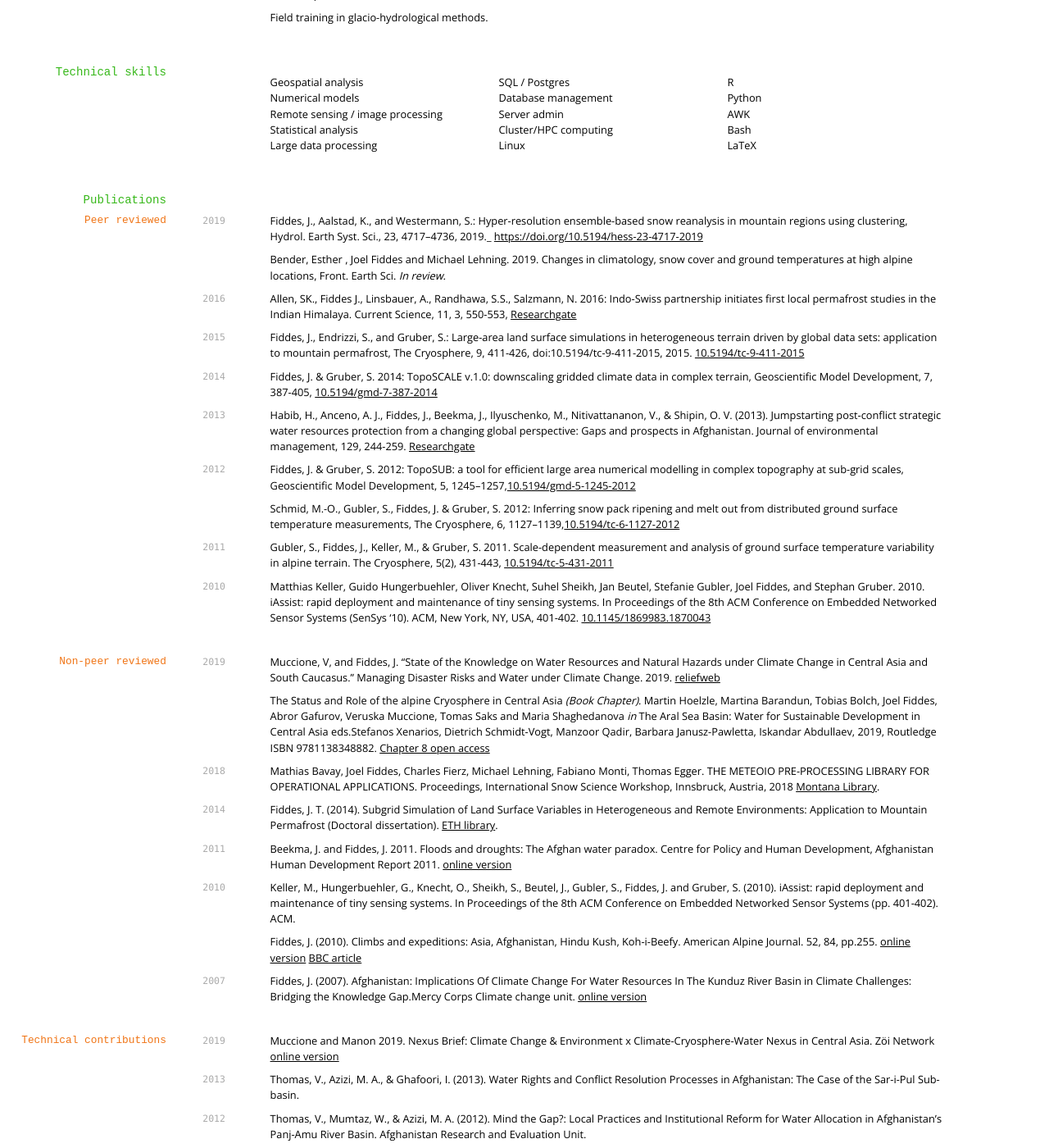
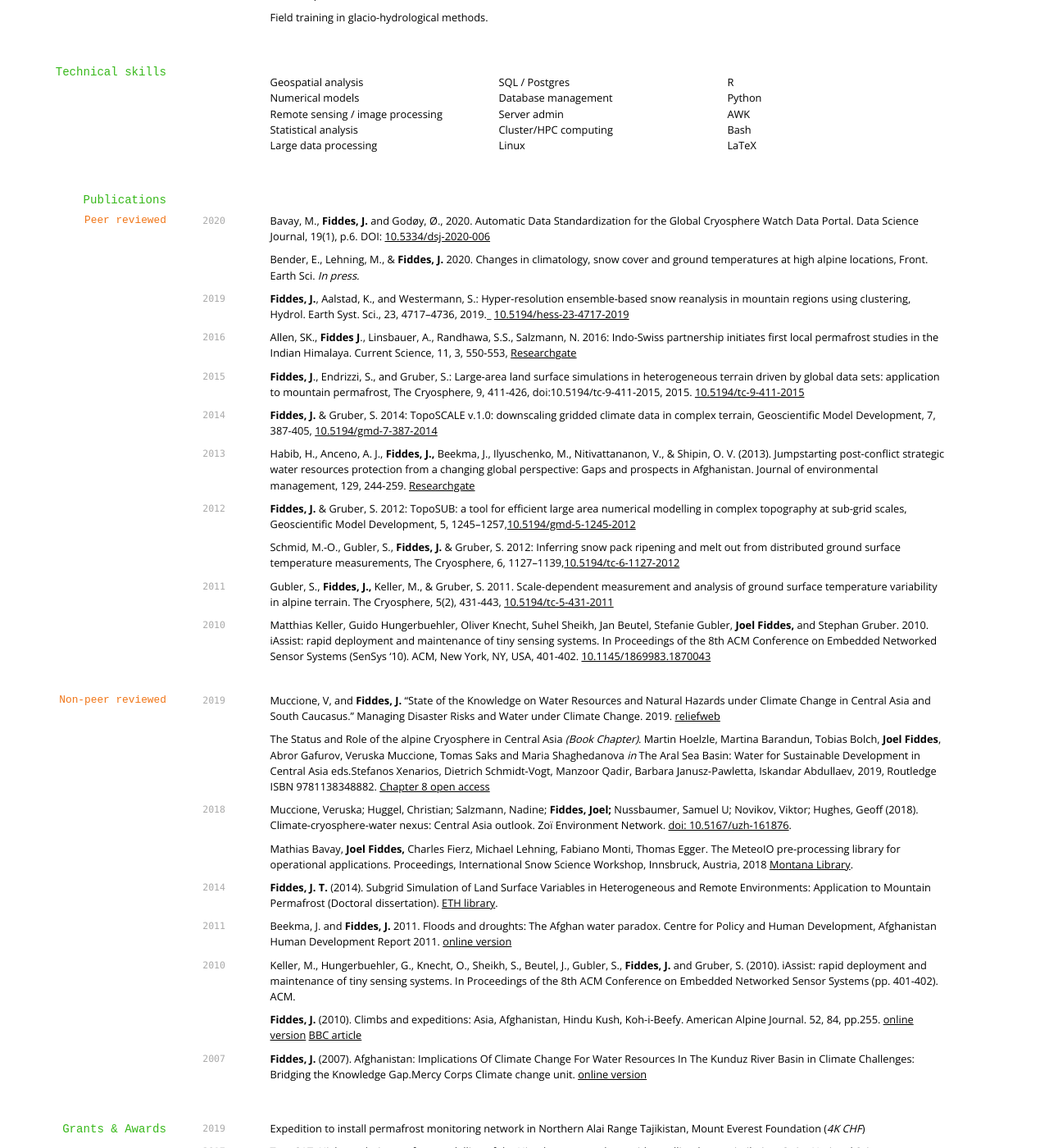
Before and after one commit to joelfiddes/cv-markdown, a Jekyll site: the page built from index.md, in a window 1280 px wide and 1400 px high, scrolled down 1713 px. Shown: the whole window at 82% size. Built offline with Jekyll 4.4.1, drawn with Linux system fonts in a browser that asks for light colours; nearby versions of some CDN libraries.

Commit message:
cv edits

```diff
--- a/index.md
+++ b/index.md
@@ -151,73 +151,64 @@ Field training in glacio-hydrological methods.
 ## Publications
 
 ### Peer reviewed
+`2020`
+Bavay, M., **Fiddes, J.** and Godøy, Ø., 2020. Automatic Data Standardization for the Global Cryosphere Watch Data Portal. Data Science Journal, 19(1), p.6. DOI: <a href="http://doi.org/10.5334/dsj-2020-006">10.5334/dsj-2020-006</a>
+
+Bender, E.,  Lehning, M., & **Fiddes, J.** 2020. Changes in climatology, snow cover and ground temperatures at high alpine locations, Front. Earth Sci. _In press._
+
 `2019`
-Fiddes, J., Aalstad, K., and Westermann, S.: Hyper-resolution ensemble-based snow reanalysis in mountain regions using clustering, Hydrol. Earth Syst. Sci., 23, 4717–4736, 2019._  <a href="https://doi.org/10.5194/hess-23-4717-2019">https://doi.org/10.5194/hess-23-4717-2019</a>
-
-Bender, Esther ,  Joel Fiddes and  Michael Lehning. 2019. Changes in climatology, snow cover and ground temperatures at high alpine locations, Front. Earth Sci. _In review._
+**Fiddes, J.**, Aalstad, K., and Westermann, S.: Hyper-resolution ensemble-based snow reanalysis in mountain regions using clustering, Hydrol. Earth Syst. Sci., 23, 4717–4736, 2019._  <a href="https://doi.org/10.5194/hess-23-4717-2019">10.5194/hess-23-4717-2019</a>
 
 `2016`
-Allen, SK., Fiddes J., Linsbauer, A., Randhawa, S.S., Salzmann, N. 2016: Indo-Swiss partnership initiates first local permafrost studies in the Indian Himalaya.
-Current Science, 11, 3, 550-553, <a href="https://www.researchgate.net/profile/Simon_Allen3/publication/305999744_Permafrost_studies_in_Kullu_district_Himachal_Pradesh/links/57a9b15708aef300152a09a4.pdf">Researchgate</a>
+Allen, SK., **Fiddes J**., Linsbauer, A., Randhawa, S.S., Salzmann, N. 2016: Indo-Swiss partnership initiates first local permafrost studies in the Indian Himalaya. Current Science, 11, 3, 550-553, <a href="https://www.researchgate.net/profile/Simon_Allen3/publication/305999744_Permafrost_studies_in_Kullu_district_Himachal_Pradesh/links/57a9b15708aef300152a09a4.pdf">Researchgate</a>
 
 `2015`
-Fiddes, J., Endrizzi, S., and Gruber, S.: Large-area land surface simulations in heterogeneous terrain driven by global data sets: application to mountain permafrost, The Cryosphere, 9, 411-426, doi:10.5194/tc-9-411-2015, 2015. <a href="http://dx.doi.org/10.5194/tc-9-411-2015">10.5194/tc-9-411-2015</a>
+**Fiddes, J**., Endrizzi, S., and Gruber, S.: Large-area land surface simulations in heterogeneous terrain driven by global data sets: application to mountain permafrost, The Cryosphere, 9, 411-426, doi:10.5194/tc-9-411-2015, 2015. <a href="http://dx.doi.org/10.5194/tc-9-411-2015">10.5194/tc-9-411-2015</a>
 
 `2014`
-Fiddes, J. &amp; Gruber, S. 2014: TopoSCALE v.1.0: downscaling gridded climate data in complex terrain, Geoscientific Model Development, 7, 387-405, <a href="http://dx.doi.org/10.5194/gmd-7-387-2014">10.5194/gmd-7-387-2014</a>
+**Fiddes, J.** &amp; Gruber, S. 2014: TopoSCALE v.1.0: downscaling gridded climate data in complex terrain, Geoscientific Model Development, 7, 387-405, <a href="http://dx.doi.org/10.5194/gmd-7-387-2014">10.5194/gmd-7-387-2014</a>
 
 `2013`
-Habib, H., Anceno, A. J., Fiddes, J., Beekma, J., Ilyuschenko, M., Nitivattananon, V., &amp; Shipin, O. V. (2013). Jumpstarting post-conflict strategic water resources protection from a changing global perspective: Gaps and prospects in Afghanistan. Journal of environmental management, 129, 244-259. <a href="https://www.researchgate.net/profile/A_Anceno/publication/256073610_Jumpstarting_post-conflict_strategic_water_resources_protection_from_a_changing_global_perspective_Gaps_and_prospects_in_Afghanistan/links/0deec524b70d843e0a000000.pdf">Researchgate</a>
+Habib, H., Anceno, A. J., **Fiddes, J.,** Beekma, J., Ilyuschenko, M., Nitivattananon, V., &amp; Shipin, O. V. (2013). Jumpstarting post-conflict strategic water resources protection from a changing global perspective: Gaps and prospects in Afghanistan. Journal of environmental management, 129, 244-259. <a href="https://www.researchgate.net/profile/A_Anceno/publication/256073610_Jumpstarting_post-conflict_strategic_water_resources_protection_from_a_changing_global_perspective_Gaps_and_prospects_in_Afghanistan/links/0deec524b70d843e0a000000.pdf">Researchgate</a>
 
 `2012`
-Fiddes, J. &amp; Gruber, S. 2012: TopoSUB: a tool for efficient large area numerical modelling in complex topography at sub-grid scales, Geoscientific Model Development, 5, 1245–1257,<a href="http://dx.doi.org/10.5194/gmd-5-1245-2012">10.5194/gmd-5-1245-2012</a>
+**Fiddes, J.** &amp; Gruber, S. 2012: TopoSUB: a tool for efficient large area numerical modelling in complex topography at sub-grid scales, Geoscientific Model Development, 5, 1245–1257,<a href="http://dx.doi.org/10.5194/gmd-5-1245-2012">10.5194/gmd-5-1245-2012</a>
 
-Schmid, M.-O., Gubler, S., Fiddes, J. & Gruber, S. 2012: Inferring snow pack ripening and melt out from distributed ground surface temperature measurements, The Cryosphere, 6, 1127–1139,<a href="http://dx.doi.org/10.5194/tc-6-1127-2012">10.5194/tc-6-1127-2012</a>
+Schmid, M.-O., Gubler, S., **Fiddes, J.** & Gruber, S. 2012: Inferring snow pack ripening and melt out from distributed ground surface temperature measurements, The Cryosphere, 6, 1127–1139,<a href="http://dx.doi.org/10.5194/tc-6-1127-2012">10.5194/tc-6-1127-2012</a>
 
 `2011`
-Gubler, S., Fiddes, J., Keller, M., & Gruber, S. 2011. Scale-dependent measurement and analysis of ground surface temperature variability in alpine terrain. The Cryosphere, 5(2), 431-443, <a href="http://dx.doi.org/10.5194/tc-5-431-2011">10.5194/tc-5-431-2011</a>
+Gubler, S., **Fiddes, J.,** Keller, M., & Gruber, S. 2011. Scale-dependent measurement and analysis of ground surface temperature variability in alpine terrain. The Cryosphere, 5(2), 431-443, <a href="http://dx.doi.org/10.5194/tc-5-431-2011">10.5194/tc-5-431-2011</a>
 
 `2010`
-Matthias Keller, Guido Hungerbuehler, Oliver Knecht, Suhel Sheikh, Jan Beutel, Stefanie Gubler, Joel Fiddes, and Stephan Gruber. 2010. iAssist: rapid deployment and maintenance of tiny sensing systems. In Proceedings of the 8th ACM Conference on Embedded Networked Sensor Systems (SenSys '10). ACM, New York, NY, USA, 401-402. <a href="http://dx.doi.org/10.1145/1869983.1870043">10.1145/1869983.1870043</a>
+Matthias Keller, Guido Hungerbuehler, Oliver Knecht, Suhel Sheikh, Jan Beutel, Stefanie Gubler, **Joel Fiddes,** and Stephan Gruber. 2010. iAssist: rapid deployment and maintenance of tiny sensing systems. In Proceedings of the 8th ACM Conference on Embedded Networked Sensor Systems (SenSys '10). ACM, New York, NY, USA, 401-402. <a href="http://dx.doi.org/10.1145/1869983.1870043">10.1145/1869983.1870043</a>
 
 
 ### Non-peer reviewed
 `2019`
-Muccione, V, and Fiddes, J. “State of the Knowledge on Water Resources and Natural Hazards under Climate Change in Central Asia and South Caucasus.” Managing Disaster Risks and Water under Climate Change. 2019.  <a href="https://reliefweb.int/report/world/managing-disaster-risks-and-water-under-climate-change-central-asia-and-caucasus">reliefweb</a>
+Muccione, V, and **Fiddes, J.** “State of the Knowledge on Water Resources and Natural Hazards under Climate Change in Central Asia and South Caucasus.” Managing Disaster Risks and Water under Climate Change. 2019.  <a href="https://reliefweb.int/report/world/managing-disaster-risks-and-water-under-climate-change-central-asia-and-caucasus">reliefweb</a>
 
-
-The Status and Role of the alpine Cryosphere in Central Asia _(Book Chapter)_. Martin Hoelzle, Martina Barandun, Tobias Bolch, Joel Fiddes, Abror Gafurov, Veruska Muccione, Tomas Saks and Maria Shaghedanova _in_ The Aral Sea Basin: Water for Sustainable Development in Central Asia eds.Stefanos Xenarios, Dietrich Schmidt-Vogt, Manzoor Qadir, Barbara Janusz-Pawletta, Iskandar Abdullaev, 2019, Routledge ISBN 9781138348882.
+The Status and Role of the alpine Cryosphere in Central Asia _(Book Chapter)_. Martin Hoelzle, Martina Barandun, Tobias Bolch, **Joel Fiddes**, Abror Gafurov, Veruska Muccione, Tomas Saks and Maria Shaghedanova _in_ The Aral Sea Basin: Water for Sustainable Development in Central Asia eds.Stefanos Xenarios, Dietrich Schmidt-Vogt, Manzoor Qadir, Barbara Janusz-Pawletta, Iskandar Abdullaev, 2019, Routledge ISBN 9781138348882.
 <a href="https://tandfbis.s3-us-west-2.amazonaws.com/rt-files/docs/Open+Access+Chapters/9781138348882_oachapter08.pdf">Chapter 8 open access</a>
 
 `2018`
-Mathias Bavay, Joel Fiddes, Charles Fierz, Michael Lehning, Fabiano Monti, Thomas Egger. THE METEOIO PRE-PROCESSING LIBRARY FOR OPERATIONAL APPLICATIONS. Proceedings, International Snow Science Workshop, Innsbruck, Austria, 2018
+Muccione, Veruska; Huggel, Christian; Salzmann, Nadine; **Fiddes, Joel;** Nussbaumer, Samuel U; Novikov, Viktor; Hughes, Geoff (2018). Climate-cryosphere-water nexus: Central Asia outlook.  Zoï Environment Network. <a href= "https://doi.org/10.5167/uzh-161876">doi: 10.5167/uzh-161876</a>.
+
+Mathias Bavay, **Joel Fiddes,** Charles Fierz, Michael Lehning, Fabiano Monti, Thomas Egger. The MeteoIO pre-processing library for operational applications. Proceedings, International Snow Science Workshop, Innsbruck, Austria, 2018
 <a href="http://arc.lib.montana.edu/snow-science/objects/ISSW2018_O08.2.pdf">Montana Library</a>.
 
 `2014`
-Fiddes, J. T. (2014). Subgrid Simulation of Land Surface Variables in Heterogeneous and Remote Environments: Application to Mountain Permafrost (Doctoral dissertation). <a href="http://www.library.ethz.ch/primo_library/libweb/action/display.do?tabs=detailsTab&ct=display&fn=search&doc=ebi01_prod010407703&indx=7&recIds=ebi01_prod010407703&recIdxs=6&elementId=6&renderMode=poppedOut&displayMode=full&frbrVersion=2&vid=DADS&&tab=default_tab&dscnt=0&vl(freeText0)=fiddes&dstmp=1487752542274">ETH library</a>.
+**Fiddes, J. T.** (2014). Subgrid Simulation of Land Surface Variables in Heterogeneous and Remote Environments: Application to Mountain Permafrost (Doctoral dissertation). <a href="http://www.library.ethz.ch/primo_library/libweb/action/display.do?tabs=detailsTab&ct=display&fn=search&doc=ebi01_prod010407703&indx=7&recIds=ebi01_prod010407703&recIdxs=6&elementId=6&renderMode=poppedOut&displayMode=full&frbrVersion=2&vid=DADS&&tab=default_tab&dscnt=0&vl(freeText0)=fiddes&dstmp=1487752542274">ETH library</a>.
 
 `2011`
-Beekma, J. and Fiddes, J. 2011. Floods and droughts: The Afghan water paradox. Centre for Policy and Human Development, Afghanistan Human Development Report 2011. <a href="https://www.researchgate.net/profile/Jelle_Beekma/publication/263506848_Flood_and_drought_-_The_Afghan_water_paradox/links/0deec53b23ced1d13f000000.pdf">online version</a>
+Beekma, J. and **Fiddes, J.** 2011. Floods and droughts: The Afghan water paradox. Centre for Policy and Human Development, Afghanistan Human Development Report 2011. <a href="https://www.researchgate.net/profile/Jelle_Beekma/publication/263506848_Flood_and_drought_-_The_Afghan_water_paradox/links/0deec53b23ced1d13f000000.pdf">online version</a>
 
 `2010`
-Keller, M., Hungerbuehler, G., Knecht, O., Sheikh, S., Beutel, J., Gubler, S., Fiddes, J. and Gruber, S. (2010). iAssist: rapid deployment and maintenance of tiny sensing systems. In Proceedings of the 8th ACM Conference on Embedded Networked Sensor Systems (pp. 401-402). ACM.
+Keller, M., Hungerbuehler, G., Knecht, O., Sheikh, S., Beutel, J., Gubler, S., **Fiddes, J.** and Gruber, S. (2010). iAssist: rapid deployment and maintenance of tiny sensing systems. In Proceedings of the 8th ACM Conference on Embedded Networked Sensor Systems (pp. 401-402). ACM.
 
-Fiddes, J. (2010). Climbs and expeditions: Asia, Afghanistan, Hindu Kush, Koh-i-Beefy. American Alpine Journal. 52, 84, pp.255.  <a href="http://publications.americanalpineclub.org/articles/12201025500/Koh-i-Beefy-ca-5400m">online version</a> <a href="http://news.bbc.co.uk/2/hi/uk_news/scotland/8535351.stm">BBC article</a>
+**Fiddes, J.** (2010). Climbs and expeditions: Asia, Afghanistan, Hindu Kush, Koh-i-Beefy. American Alpine Journal. 52, 84, pp.255.  <a href="http://publications.americanalpineclub.org/articles/12201025500/Koh-i-Beefy-ca-5400m">online version</a> <a href="http://news.bbc.co.uk/2/hi/uk_news/scotland/8535351.stm">BBC article</a>
 
 `2007`
-Fiddes, J. (2007). Afghanistan: Implications Of Climate Change For Water Resources In The Kunduz River Basin in Climate Challenges: Bridging the Knowledge Gap.Mercy Corps Climate change unit. <a href="https://www.mercycorps.org/files/file1198714955.pdf">online version</a>
-
-
-### Technical contributions
-`2019`
-Muccione and Manon 2019. Nexus Brief: Climate Change & Environment x Climate-Cryosphere-Water Nexus in Central Asia. Zöi Network
-<a href="https://issuu.com/zoienvironment/docs/nexusbrief-cryosphere-eng">online version</a>
-
-`2013`
-Thomas, V., Azizi, M. A., & Ghafoori, I. (2013). Water Rights and Conflict Resolution Processes in Afghanistan: The Case of the Sar-i-Pul Sub-basin.
-
-`2012`
-Thomas, V., Mumtaz, W., & Azizi, M. A. (2012). Mind the Gap?: Local Practices and Institutional Reform for Water Allocation in Afghanistan’s Panj-Amu River Basin. Afghanistan Research and Evaluation Unit.
+**Fiddes, J.** (2007). Afghanistan: Implications Of Climate Change For Water Resources In The Kunduz River Basin in Climate Challenges: Bridging the Knowledge Gap.Mercy Corps Climate change unit. <a href="https://www.mercycorps.org/files/file1198714955.pdf">online version</a>
 
 
 ## Grants & Awards
```
